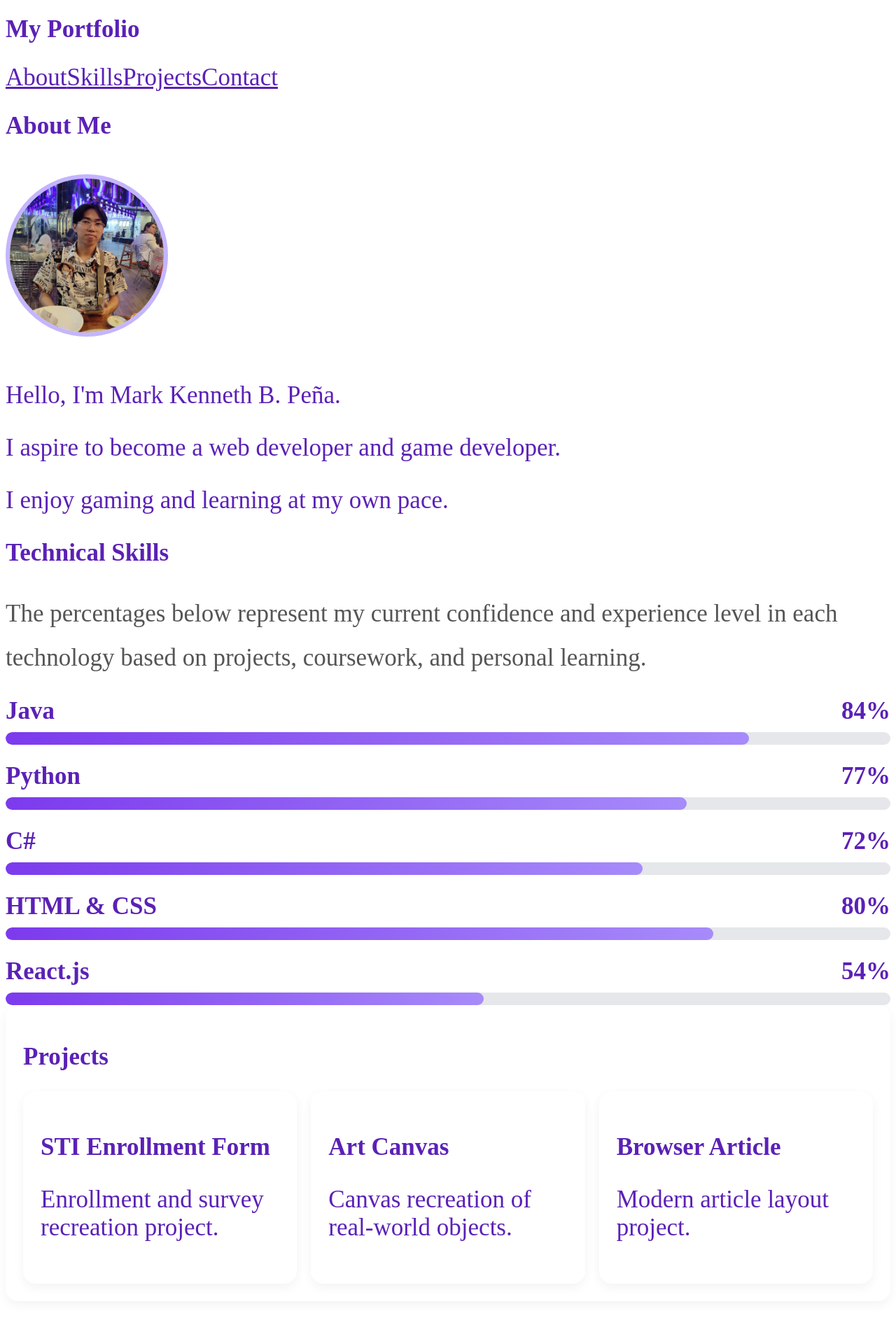
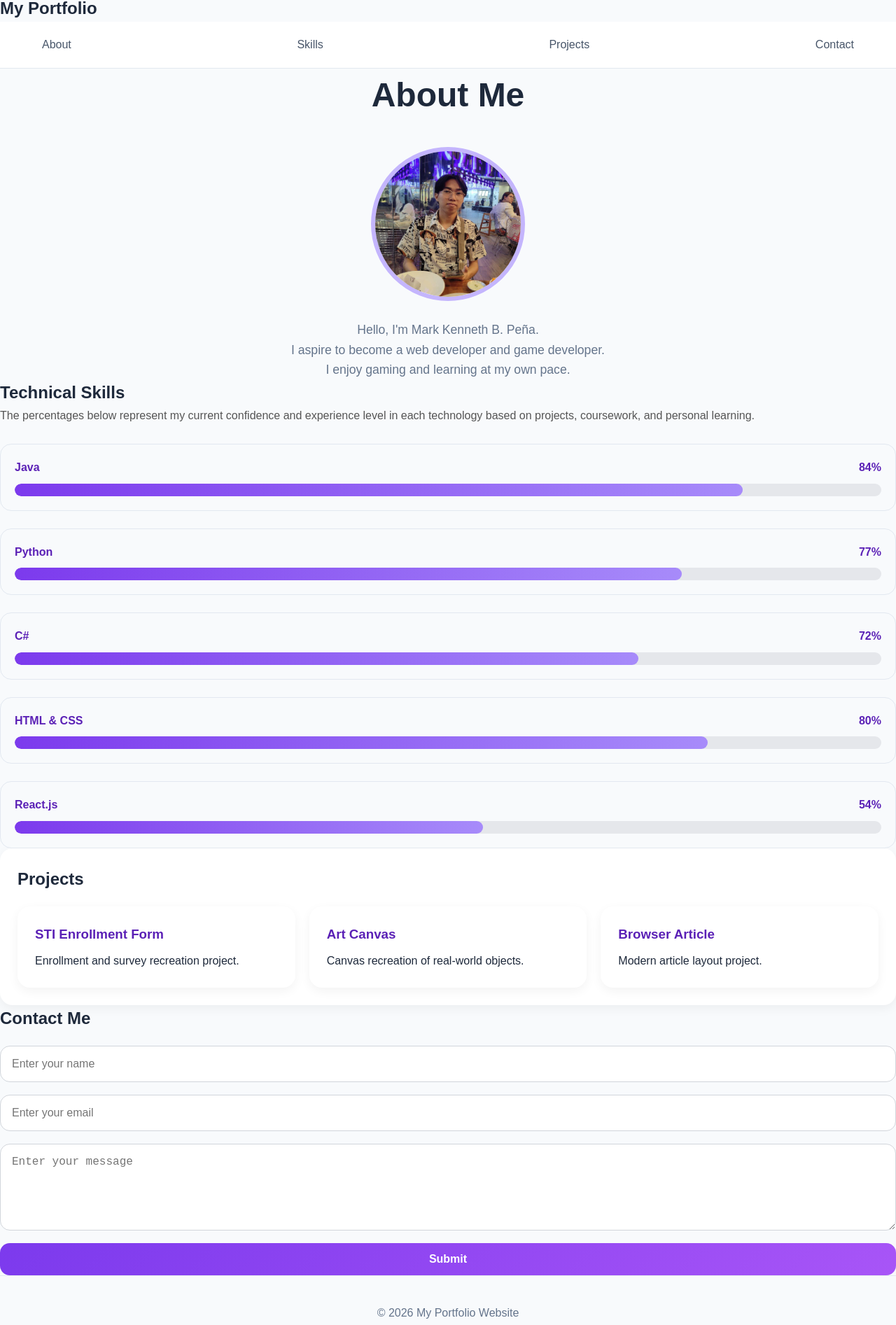
Before and after one commit to Ssamachi0/PenaMark-Portfolio, a Next.js app: page / in a window 1280 px wide. Shown: the part 7-1900 px from the top of the page at 70% size. Built offline with nearby package versions, Linux system fonts and the light colour scheme.

Commit message:
modified css

```diff
--- a/src/app/globals.css
+++ b/src/app/globals.css
@@ -1,6 +1,61 @@
 * {
-    color: #5b21b6;
-    font-size: 35px;
+    margin: 0;
+    padding: 0;
+    box-sizing: border-box;
+}
+
+body {
+    font-family: Arial, sans-serif;
+    background: #f8fafc;
+    color: #1e293b;
+    line-height: 1.6;
+}
+
+#about {
+    text-align: center;
+}
+
+#about h2 {
+    font-size: 3rem;
+    margin-bottom: 15px;
+}
+
+#about p {
+    font-size: 1.1rem;
+    color: #64748b;
+}
+
+.logo {
+    font-size: 1.5rem;
+    font-weight: 700;
+}
+
+.nav-links {
+    position: sticky;
+    top: 0;
+    z-index: 1000;
+
+    display: flex;
+    justify-content: space-between;
+    align-items: center;
+
+    padding: 20px 60px;
+
+    background: rgba(255,255,255,0.9);
+    backdrop-filter: blur(12px);
+
+    border-bottom: 1px solid #e2e8f0;
+}
+
+.nav-links a {
+    text-decoration: none;
+    color: #475569;
+    font-size: 1rem;
+    transition: .3s;
+}
+
+.nav-links a:hover {
+    color: #7c3aed;
 }
 
 .profile-image {
@@ -53,6 +108,8 @@
 
 .project-card:hover {
     transform: translateY(-5px);
+    box-shadow:
+        0 15px 35px rgba(0,0,0,0.12);
 }
 
 .project-card h3 {
@@ -74,6 +131,10 @@
 
 .skill-item {
     width: 100%;
+    background: #f8fafc;
+    padding: 20px;
+    border-radius: 16px;
+    border: 1px solid #e2e8f0;
 }
 
 .skill-header {
@@ -111,9 +172,45 @@ form {
 
 input,
 textarea {
+    width: 100%;
     padding: 16px;
     border-radius: 14px;
-    border: 1px solid #ccc;
-    font-size: 15px;
-    outline: none;
+    border: 1px solid #d1d5db;
+    font-size: 1rem;
 }
+
+input:focus,
+textarea:focus {
+    border-color: #7c3aed;
+    box-shadow: 0 0 0 4px rgba(124,58,237,.15);
+}
+
+button {
+    padding: 14px 24px;
+    border: none;
+    border-radius: 14px;
+
+    background: linear-gradient(
+        135deg,
+        #7c3aed,
+        #a855f7
+    );
+
+    color: white;
+    font-size: 1rem;
+    font-weight: 600;
+
+    cursor: pointer;
+    transition: .3s;
+}
+
+button:hover {
+    transform: translateY(-3px);
+}
+
+.footer {
+    text-align: center;
+    padding: 40px;
+    color: #64748b;
+    border-top: 1px solid #e2e8f0;
+}
```
